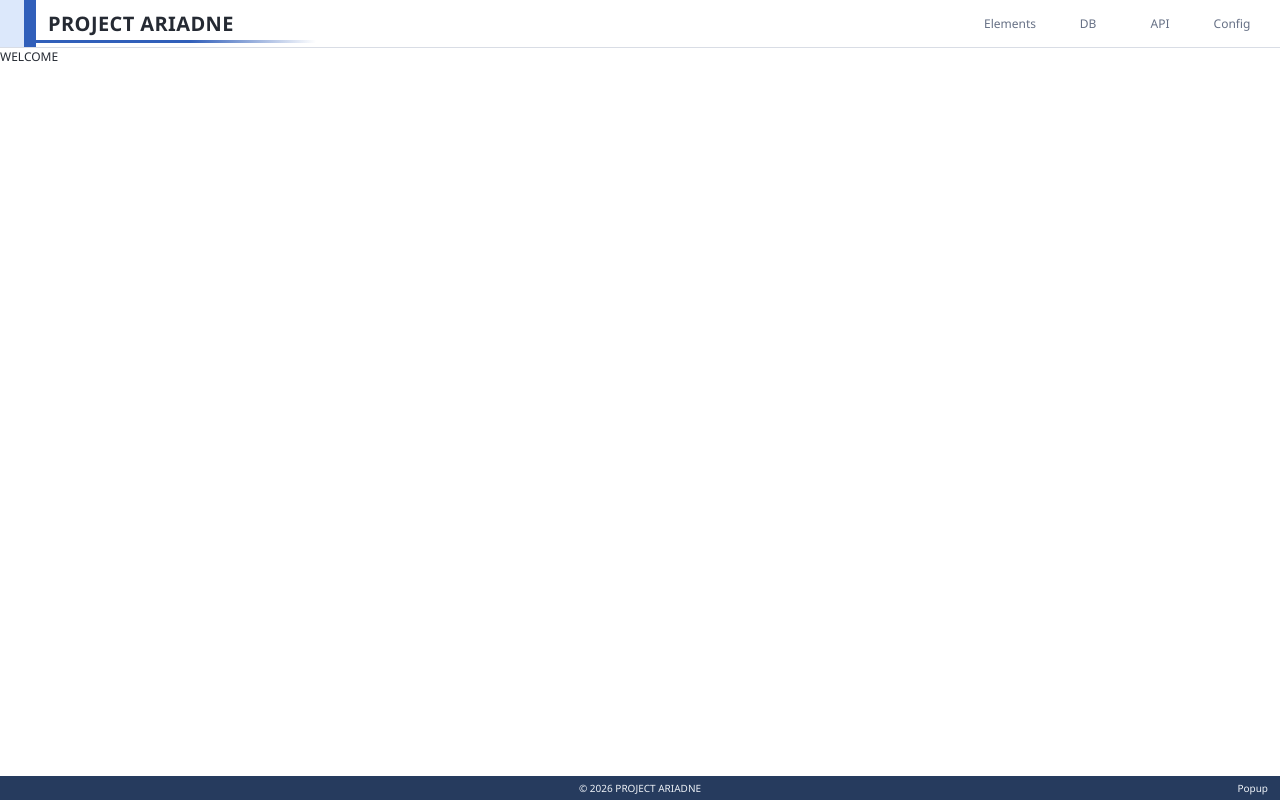
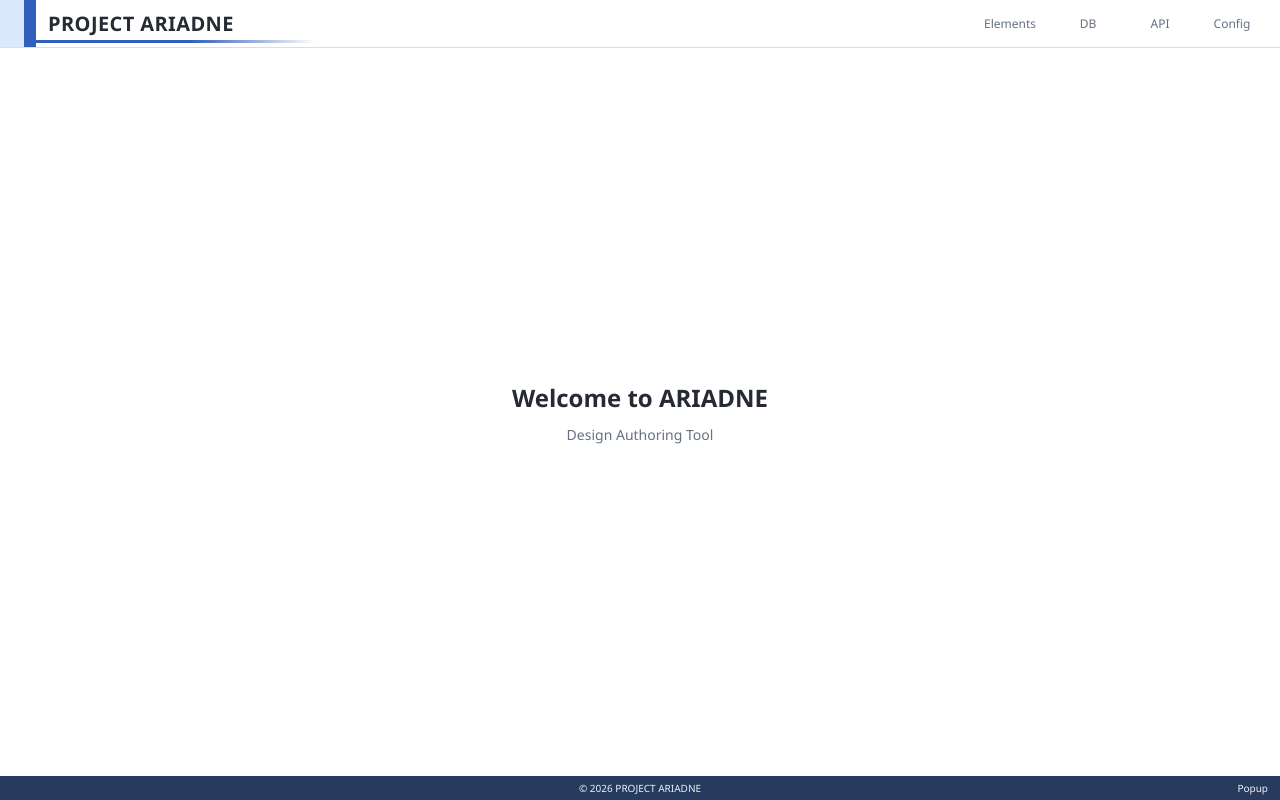
Before and after one commit to teru-0529/project-ariadne, a Svelte app in the folder app/frontend/: page / in a window 1280 px wide. Built offline with nearby package versions, Linux system fonts and the light colour scheme.

Commit message:
feat: design welcome screen

```diff
--- a/app/frontend/src/feature/shell/Shell.svelte
+++ b/app/frontend/src/feature/shell/Shell.svelte
@@ -10,5 +10,52 @@
 
 <!-- BLOCK: Markup -->
 <AriadneShell>
-  {currentFeature}
+  {#if currentFeature === "WELCOME"}
+    <!-- SECTION: Welcome -->
+    <div class="welcome">
+      <h2>Welcome to ARIADNE</h2>
+      <p>Design Authoring Tool</p>
+    </div>
+  {:else}
+    <!-- SECTION: Feature Content -->
+    <!-- TODO: Render the selected feature content. -->
+    {currentFeature}
+  {/if}
 </AriadneShell>
+
+<!-- BLOCK: Style -->
+<style>
+  /* SECTION: Welcome Layout */
+  .welcome {
+    width: 100%;
+    height: 100%;
+
+    display: flex;
+    flex-direction: column;
+    align-items: center;
+    justify-content: center;
+
+    gap: var(--spacing-8);
+
+    background: var(--color-background);
+  }
+
+  /* SECTION: Welcome Message */
+  .welcome h2 {
+    margin: 0;
+
+    color: var(--color-text);
+
+    font-size: var(--font-size-24);
+    font-weight: var(--font-weight-semibold);
+  }
+
+  .welcome p {
+    margin: 0;
+
+    color: var(--color-text-muted);
+
+    font-size: var(--font-size-14);
+    font-weight: var(--font-weight-regular);
+  }
+</style>
```
